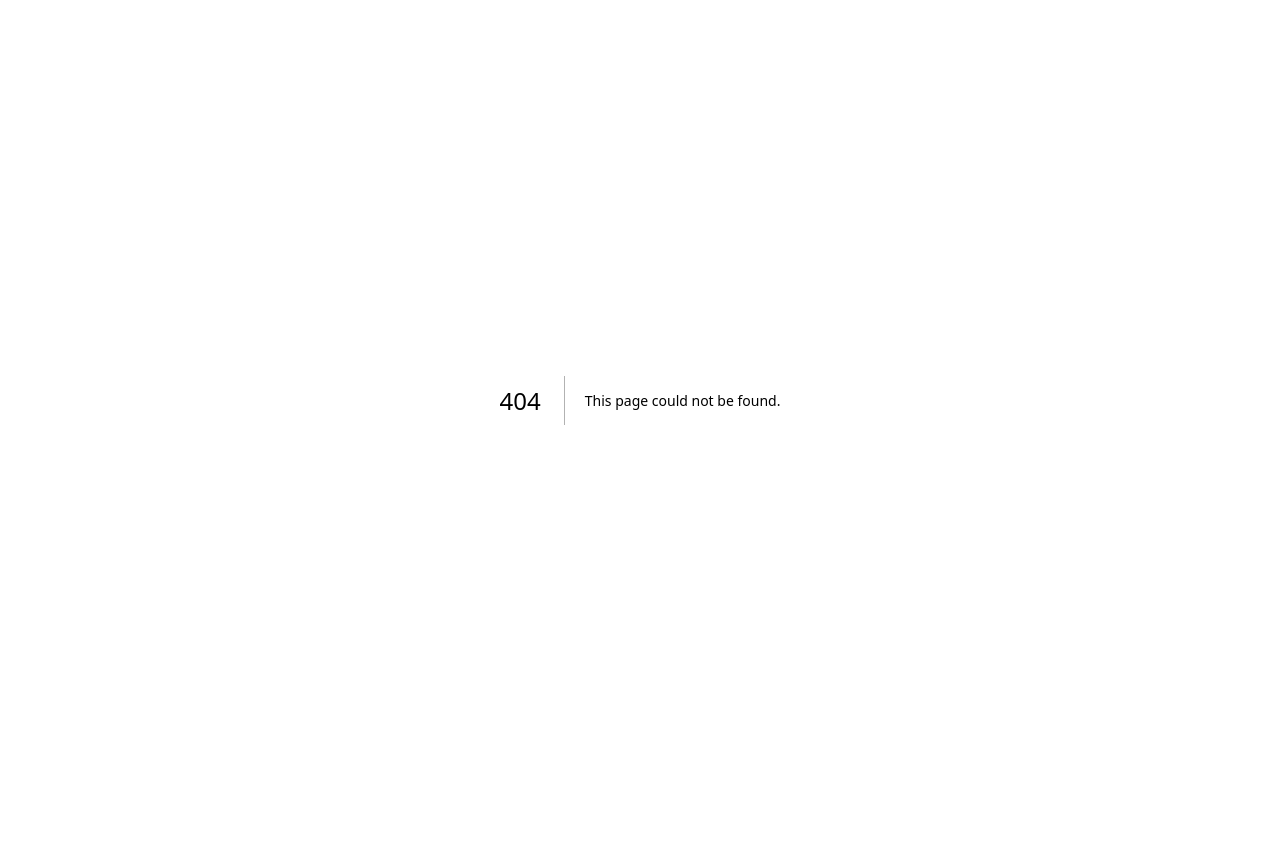
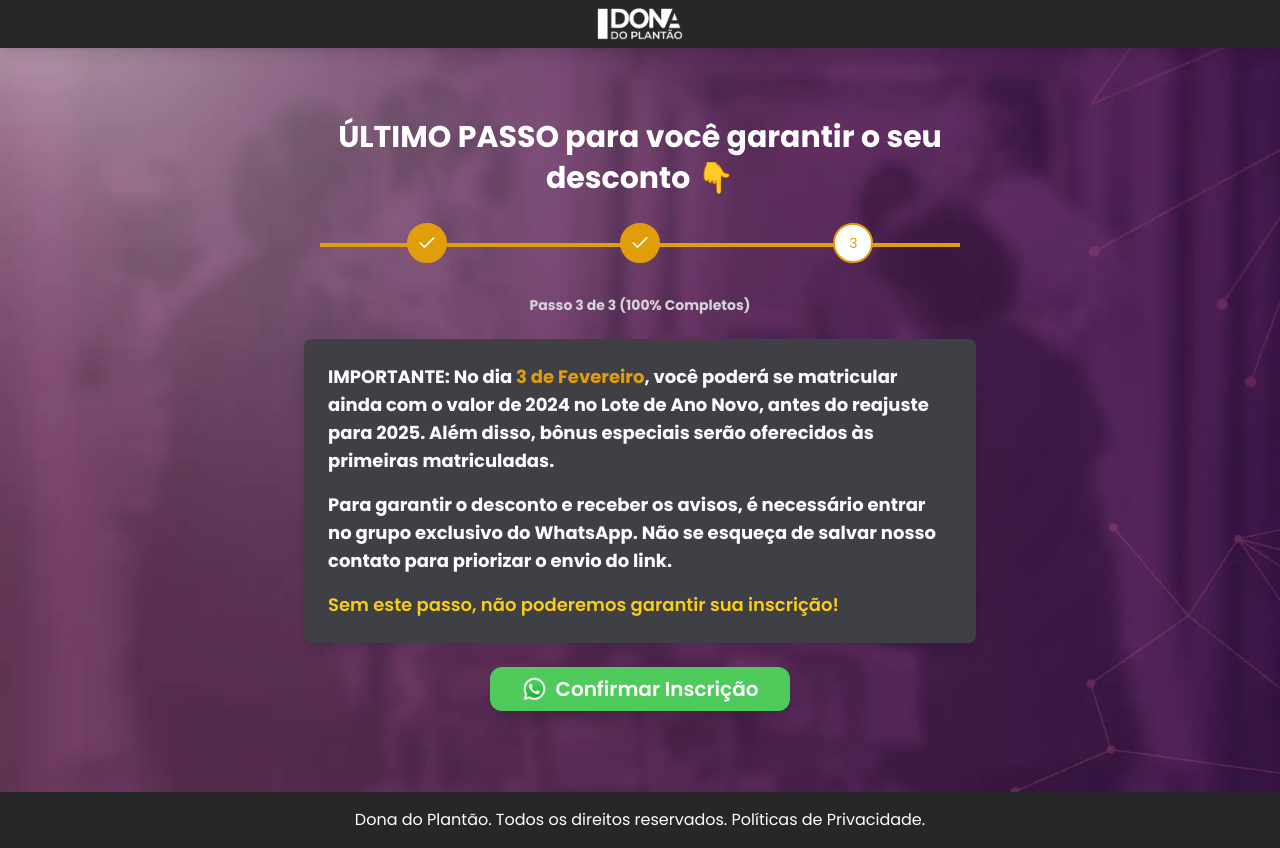
Before and after one commit to leafartech/aplicacao-dona, a Next.js app: page /typ in a window 1280 px wide. Before the commit this address had no page. Before the commit the page ends 800 px from the top, so only its background shows below. Built offline with nearby package versions, Linux system fonts and the light colour scheme.

Commit message:
new page typ

```diff
--- a/package.json
+++ b/package.json
@@ -11,6 +11,7 @@
   "dependencies": {
     "@radix-ui/react-accordion": "^1.2.2",
     "@radix-ui/react-slot": "^1.1.1",
+    "@radix-ui/react-tooltip": "^1.1.6",
     "class-variance-authority": "^0.7.1",
     "clsx": "^2.1.1",
     "embla-carousel-autoplay": "^8.5.2",
--- a/src/app/globals.css
+++ b/src/app/globals.css
@@ -7,51 +7,62 @@ body {
 }
 
 form {
-  padding: 0!important;
-  margin: 0!important;
+	padding: 0 !important;
+	margin: 0 !important;
 }
 
-#_forms_28 ._form-content ._form_element  {
-  margin-bottom: 12px!important;
+#_forms_28 ._form-content ._form_element {
+	margin-bottom: 12px !important;
 }
 
 #_forms_28 ._form-content ._form_element ._field-wrapper select,
-#_forms_28 ._form-content ._form_element ._field-wrapper input[type=text] {
+#_forms_28 ._form-content ._form_element ._field-wrapper input[type="text"] {
 	background: transparent;
-  background-color: '';
+	background-color: "";
 	border: 1px solid #000;
-  border-radius: 4px!important;
-  padding: 6px 16px!important;
-  font-size: 14px!important;
-  color: #000!important;
+	border-radius: 4px !important;
+	padding: 6px 16px !important;
+	font-size: 14px !important;
+	color: #000 !important;
 }
 
-  input#field\[657\], input#field\[658\], input#field\[659\], input#field\[660\], input#field\[661\] {
+input#field\[657\],
+input#field\[658\],
+input#field\[659\],
+input#field\[660\],
+input#field\[661\] {
 	position: absolute;
 	opacity: 0;
 	z-index: -999;
-    padding: 0 12px!important
+	padding: 0 12px !important;
 }
 
 form ._form-content button._submit {
-    width: 100%!important;
-    font-weight: 600!important;
-    margin-top: 0!important;
-    font-size: 16px!important;
+	width: 100% !important;
+	font-weight: 600 !important;
+	margin-top: 0 !important;
+	font-size: 16px !important;
 	text-transform: normal;
-    font-family: Arial, Helvetica, sans-serif!important;
+	font-family: Arial, Helvetica, sans-serif !important;
 }
 
 form ._form-label {
 	position: absolute;
-  display: none!important;
+	display: none !important;
 	transform: translateY(4px) translateX(18px);
-  font-weight: normal!important;
+	font-weight: normal !important;
 	/* opacity: .6!important; */
 }
-#_forms_28 ._form-content ._form_element ._field-wrapper select:valid + label._form-label {
-  opacity: 0!important;
+
+#_forms_28
+	._form-content
+	._form_element
+	._field-wrapper
+	select:valid
+	+ label._form-label {
+	opacity: 0 !important;
 }
+
 @layer base {
 	:root {
 		--background: 0 0% 100%;
@@ -107,6 +118,7 @@ form ._form-label {
 		--chart-5: 340 75% 55%;
 	}
 }
+
 @layer base {
 	* {
 		@apply border-border;
@@ -115,3 +127,10 @@ form ._form-label {
 		@apply bg-background text-foreground;
 	}
 }
+
+.bg-typ {
+	background-image: url("/images/bg-typ.webp");
+	background-position: right middle;
+	background-size: cover;
+	background-repeat: no-repeat;
+}
--- /dev/null
+++ b/src/app/typ/page.tsx
@@ -0,0 +1,87 @@
+import { LinkItem } from "@/components/congratulations/link-item";
+import ProgressBar from "@/components/progress-bar";
+import type { Metadata } from "next";
+import Image from "next/image";
+
+const steps = [{ id: 1 }, { id: 2 }, { id: 3 }];
+
+export const metadata: Metadata = {
+	title: "Último Passo - Dona do Plantão",
+	description:
+		"Finalize o processo para garantir seu desconto exclusivo e receba avisos importantes da abertura do Lote de Ano Novo. Acesse o grupo exclusivo do WhatsApp e fique pronta para aproveitar os bônus.",
+	category: "Confirmação de Inscrição",
+	keywords: [
+		"Dona do Plantão",
+		"Confirmação de Inscrição",
+		"Desconto Exclusivo",
+		"Lote de Ano Novo",
+		"Grupo WhatsApp",
+		"Matrícula",
+		"Avisos Importantes",
+		"Bônus Especiais",
+	],
+};
+
+export default function Page() {
+	return (
+		<>
+			<div className="min-h-screen bg-typ flex flex-col items-center justify-center border-b-4 border-[#c4ecf4] px-4 pb-8">
+				<header className="bg-zinc-800 fixed top-0 left-0 w-full z-[9999] flex justify-center items-center py-2 shadow-lg">
+					<div className="relative w-[240px] h-[32px]">
+						<Image
+							src="/images/logo.webp"
+							alt="Logo Dona"
+							layout="fill"
+							objectFit="contain"
+						/>
+					</div>
+				</header>
+
+				<main className="w-full max-w-2xl flex flex-col items-center justify-center mt-16">
+					<div className="text-center text-white font-bold flex flex-col gap-6 items-center">
+						<h2 className="text-3xl leading-snug">
+							ÚLTIMO PASSO para você garantir o seu desconto 👇
+						</h2>
+
+						<ProgressBar steps={steps} currentStep={3} showPercentage={true} />
+
+						<section className="text-lg text-left space-y-4 bg-zinc-700 p-6 rounded-lg shadow-lg">
+							<p>
+								<strong>IMPORTANTE:</strong> No dia{" "}
+								<span className="text-primary">3 de Fevereiro</span>, você
+								poderá se matricular ainda com o valor de 2024 no{" "}
+								<strong>Lote de Ano Novo</strong>, antes do reajuste para 2025.
+								Além disso, bônus especiais serão oferecidos às primeiras
+								matriculadas.
+							</p>
+							<p>
+								Para garantir o desconto e receber os avisos, é necessário
+								entrar no grupo exclusivo do WhatsApp. Não se esqueça de salvar
+								nosso contato para priorizar o envio do link.
+							</p>
+							<p className="text-yellow-400 font-semibold">
+								Sem este passo, não poderemos garantir sua inscrição!
+							</p>
+						</section>
+
+						<div className="flex sm:flex-row flex-col justify-center items-center gap-6">
+							<LinkItem
+								icon="/images/whatsapp.png"
+								alt="Logo WhatsApp"
+								href="https://devzapp.com.br/api-engennier/campanha/api/redirect/66db3b85dc4be6000187554b"
+								label="Confirmar Inscrição"
+							/>
+						</div>
+					</div>
+				</main>
+			</div>
+
+			<footer className="px-4 text-center -mt-2 bg-zinc-800 py-4 flex justify-center text-white">
+				<p>
+					Dona do Plantão. Todos os direitos reservados. Políticas de
+					Privacidade.
+				</p>
+			</footer>
+		</>
+	);
+}
--- /dev/null
+++ b/src/components/progress-bar/index.tsx
@@ -0,0 +1,93 @@
+'use client'
+
+import { Check } from 'lucide-react'
+import { motion } from "framer-motion"
+
+interface Step {
+  id: number
+}
+
+interface ProgressBarProps {
+  steps: Step[]
+  currentStep: number
+  showPercentage?: boolean
+}
+
+export default function ProgressBar({
+  steps,
+  currentStep,
+  showPercentage = false,
+}: ProgressBarProps) {
+  const percentage = Math.round(((currentStep - 1) / (steps.length - 1)) * 100)
+
+  return (
+    <div className="w-full max-w-3xl mx-auto px-4">
+      <div className="relative">
+        <div
+          className="absolute top-5 left-0 w-full h-1 bg-muted"
+          role="progressbar"
+          aria-valuemin={0}
+          aria-valuemax={100}
+          aria-valuenow={percentage}
+          tabIndex={0}
+        >
+          <motion.div
+            className="absolute left-0 top-0 h-full bg-primary"
+            initial={{ width: 0 }}
+            animate={{ width: `${percentage}%` }}
+            transition={{ duration: 0.5, ease: "easeInOut" }}
+          />
+        </div>
+
+        <div className="relative flex justify-between">
+          {steps.map((step) => {
+            const isCompleted = currentStep > step.id
+            const isCurrent = currentStep === step.id
+
+            return (
+              <div
+                key={step.id}
+                className="flex flex-col items-center"
+                style={{ width: `${100 / steps.length}%` }}
+              >
+                <motion.div
+                  className={`relative z-10 flex items-center justify-center w-10 h-10 rounded-full border-2 transition-colors duration-300 ${
+                    isCompleted
+                      ? "bg-primary border-primary"
+                      : isCurrent
+                      ? "bg-background border-primary"
+                      : "bg-background border-muted-foreground"
+                  }`}
+                  initial={{ scale: 0.8 }}
+                  animate={{ scale: 1 }}
+                  transition={{ duration: 0.2 }}
+                >
+                  {isCompleted ? (
+                    <Check className="w-5 h-5 text-primary-foreground" />
+                  ) : (
+                    <span
+                      className={`text-sm font-medium ${
+                        isCurrent ? "text-primary" : "text-zinc-300"
+                      }`}
+                    >
+                      {step.id}
+                    </span>
+                  )}
+                </motion.div>
+              </div>
+            )
+          })}
+        </div>
+      </div>
+
+      {showPercentage && (
+        <div
+          className="mt-8 text-center text-sm text-zinc-300"
+          aria-live="polite"
+        >
+          Passo {currentStep} de {steps.length} ({percentage}% Completos)
+        </div>
+      )}
+    </div>
+  )
+}
--- /dev/null
+++ b/src/components/ui/tooltip.tsx
@@ -0,0 +1,32 @@
+"use client"
+
+import * as React from "react"
+import * as TooltipPrimitive from "@radix-ui/react-tooltip"
+
+import { cn } from "@/lib/utils"
+
+const TooltipProvider = TooltipPrimitive.Provider
+
+const Tooltip = TooltipPrimitive.Root
+
+const TooltipTrigger = TooltipPrimitive.Trigger
+
+const TooltipContent = React.forwardRef<
+  React.ElementRef<typeof TooltipPrimitive.Content>,
+  React.ComponentPropsWithoutRef<typeof TooltipPrimitive.Content>
+>(({ className, sideOffset = 4, ...props }, ref) => (
+  <TooltipPrimitive.Portal>
+    <TooltipPrimitive.Content
+      ref={ref}
+      sideOffset={sideOffset}
+      className={cn(
+        "z-50 overflow-hidden rounded-md bg-primary px-3 py-1.5 text-xs text-primary-foreground animate-in fade-in-0 zoom-in-95 data-[state=closed]:animate-out data-[state=closed]:fade-out-0 data-[state=closed]:zoom-out-95 data-[side=bottom]:slide-in-from-top-2 data-[side=left]:slide-in-from-right-2 data-[side=right]:slide-in-from-left-2 data-[side=top]:slide-in-from-bottom-2",
+        className
+      )}
+      {...props}
+    />
+  </TooltipPrimitive.Portal>
+))
+TooltipContent.displayName = TooltipPrimitive.Content.displayName
+
+export { Tooltip, TooltipTrigger, TooltipContent, TooltipProvider }
```
Also changed, not shown: public/images/bg-typ.webp (added), 1 other file (tests, documents, lock files or other folders). Lines whose indentation alone changed are shown as unchanged.
